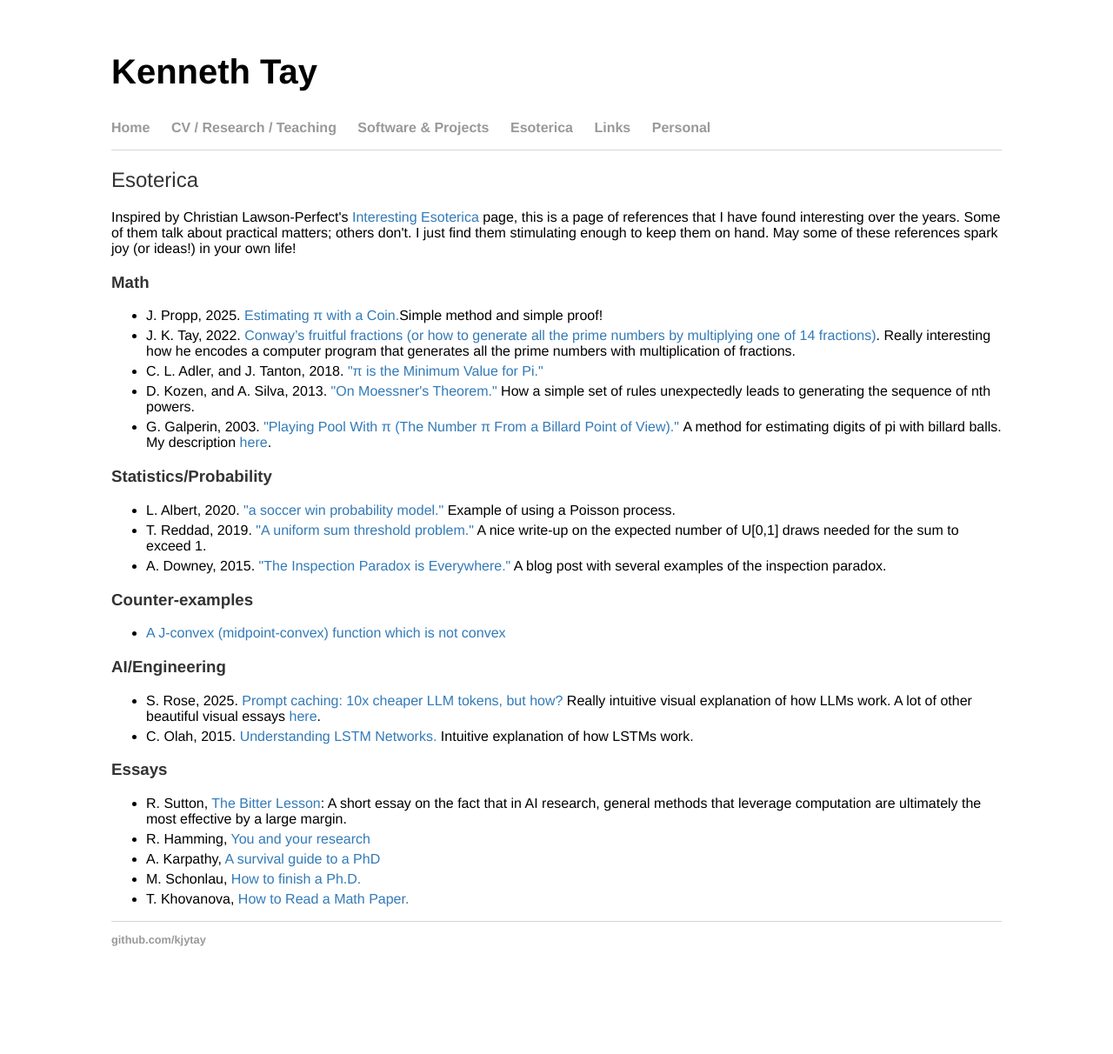
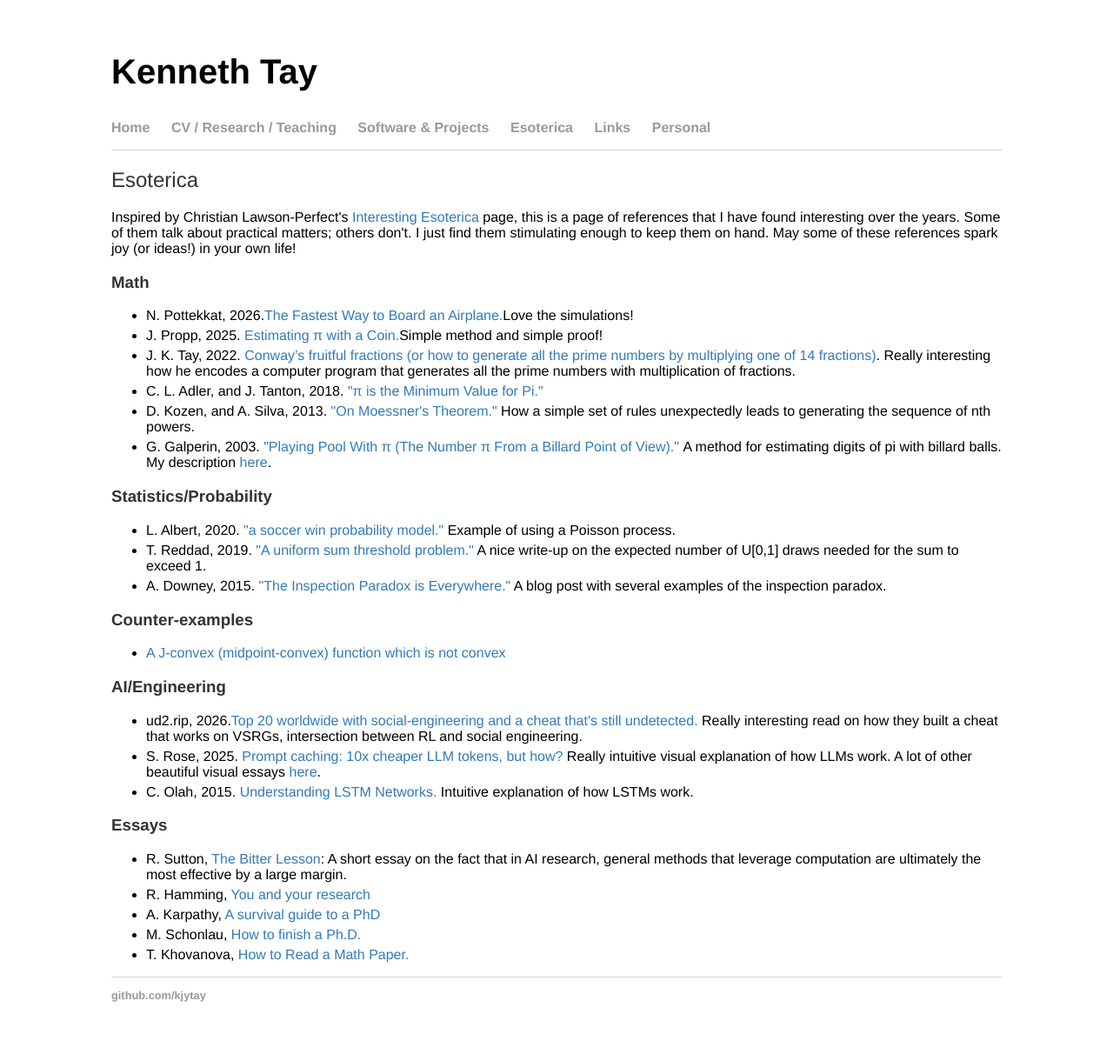
Before and after one commit to kjytay/kjytay.github.io, a Jekyll site: the page built from esoterica/index.html, in a window 1280 px wide. Shown: the whole page at 87% size. Built offline with Jekyll 4.4.1, drawn with Linux system fonts in a browser that asks for light colours; before the commit the page ends 1148 px from its top, so only the background shows below that.

Commit message:
Add links.

```diff
--- a/esoterica/index.html
+++ b/esoterica/index.html
@@ -10,6 +10,7 @@ May some of these references spark joy (or ideas!) in your own life!
 
 <h3>Math</h3>
 <ul>
+    <li>N. Pottekkat, 2026.<a href="https://navendu.me/posts/airlines-hate-this-trick/">The Fastest Way to Board an Airplane.</a>Love the simulations!</li>
     <li>J. Propp, 2025. <a href="https://arxiv.org/pdf/2602.14487">Estimating π with a Coin.</a>Simple method and simple proof!</li>
     <li>J. K. Tay, 2022. <a href="https://mathematicaloddsandends.wordpress.com/2022/04/08/conways-fruitful-fractions-or-how-to-generate-all-the-prime-numbers-by-multiplying-one-of-14-fractions/">Conway’s fruitful fractions (or how to generate all the prime numbers by multiplying one of 14 fractions)</a>. Really interesting how he encodes a computer program that generates all the prime numbers with multiplication of fractions.</li>
     <li>C. L. Adler, and J. Tanton, 2018. <a href="https://www.tandfonline.com/doi/pdf/10.1080/07468342.2000.11974122">"π is the Minimum Value for Pi."</a></li>
@@ -31,6 +32,7 @@ May some of these references spark joy (or ideas!) in your own life!
 
 <h3>AI/Engineering</h3>
 <ul>
+    <li>ud2.rip, 2026.<a href="https://www.ud2.rip/blog/vsrg/">Top 20 worldwide with social-engineering and a cheat that's still undetected.</a> Really interesting read on how they built a cheat that works on VSRGs, intersection between RL and social engineering.</li>
     <li>S. Rose, 2025. <a href="https://ngrok.com/blog/prompt-caching/">Prompt caching: 10x cheaper LLM tokens, but how?</a> Really intuitive visual explanation of how LLMs work. A lot of other beautiful visual essays <a href="https://samwho.dev/">here</a>.</li>
     <li>C. Olah, 2015. <a href="https://colah.github.io/posts/2015-08-Understanding-LSTMs/">Understanding LSTM Networks.</a> Intuitive explanation of how LSTMs work.</li>
 </ul>
```
